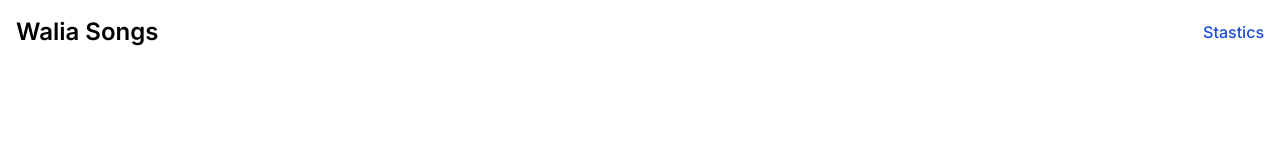
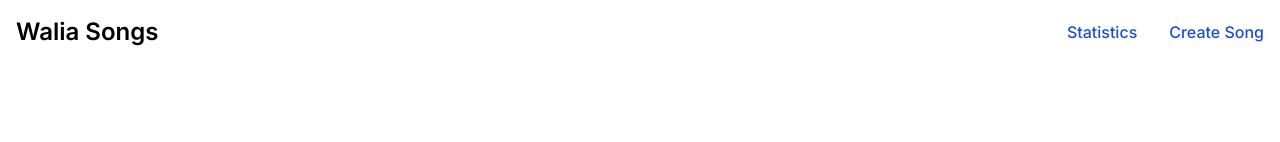
Before and after one commit to Akuna444/song-player-app, a Next.js app in the folder client/song-player/: page / in a window 1280 px wide. Shown: the top 142 px of the page. Built offline with nearby package versions, Linux system fonts and the light colour scheme; no server answers.

Commit message:
update Navbar

```diff
--- a/client/song-player/src/common/components/NavBar.tsx
+++ b/client/song-player/src/common/components/NavBar.tsx
@@ -1,5 +1,3 @@
-
-
 const NavBar = () => {
   return (
     <nav className="bg-white border-gray-200 dark:bg-gray-900">
@@ -37,11 +35,20 @@ const NavBar = () => {
           <ul className="font-medium flex flex-col p-4 md:p-0 mt-4 border border-gray-100 rounded-lg bg-gray-50 md:flex-row md:space-x-8 rtl:space-x-reverse md:mt-0 md:border-0 md:bg-white dark:bg-gray-800 md:dark:bg-gray-900 dark:border-gray-700">
             <li>
               <a
-                href="#"
+                href="/statistics"
                 className="block py-2 px-3 text-white bg-blue-700 rounded md:bg-transparent md:text-blue-700 md:p-0 dark:text-white md:dark:text-blue-500"
                 aria-current="page"
               >
-                Stastics
+                Statistics
+              </a>
+            </li>
+            <li>
+              <a
+                href="/create"
+                className="block py-2 px-3 text-white bg-blue-700 rounded md:bg-transparent md:text-blue-700 md:p-0 dark:text-white md:dark:text-blue-500"
+                aria-current="page"
+              >
+                Create Song
               </a>
             </li>
           </ul>
```
